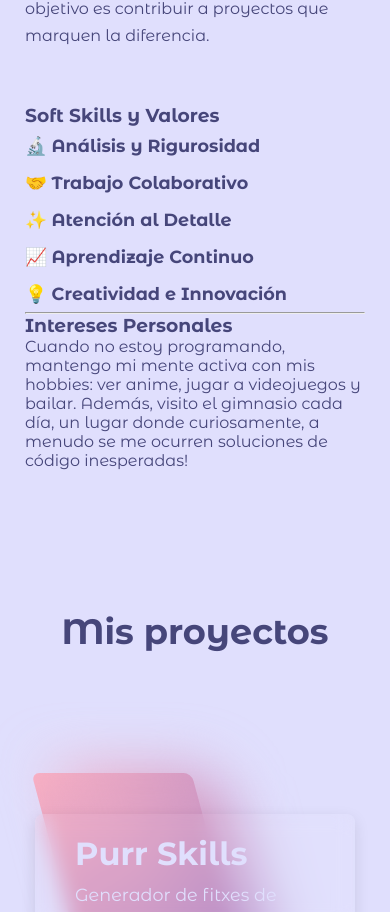
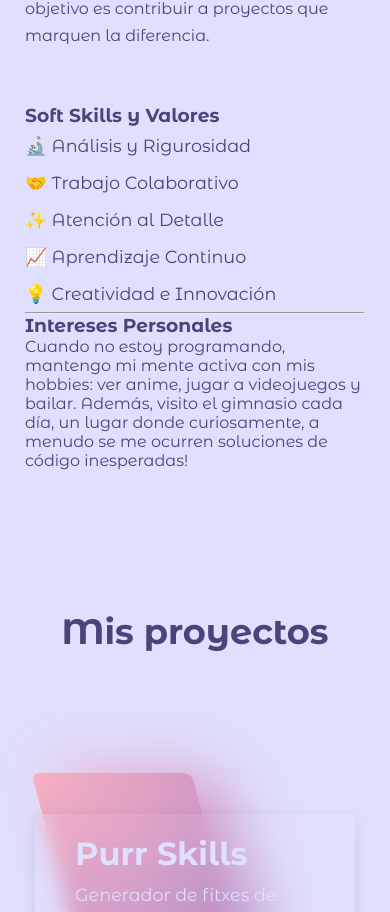
Before and after one commit to mee96/portfolio, a React (Vite) app: page / in a window 390 px wide. Shown: the part 1517-2429 px from the top of the page. Built offline with nearby package versions, Linux system fonts and the light colour scheme.

Commit message:
media queris marges

```diff
--- a/src/components/Home.jsx
+++ b/src/components/Home.jsx
@@ -6,17 +6,17 @@ import { Element, Link } from 'react-scroll';
 
 function Home() {
   return (
-    // Assegurem que l'Element "home" estigui present per a la navegació
+
     <Element name="home" className="home">
 
       <div className="home__presentation">
 
-        {/* 🚨 Utilitzem només un <h1> com a benvinguda per mantenir la jerarquia */}
+
         <h1 className="home__title">
             Hola! Benvinguts al meu portfoli 😊
         </h1>
 
-        {/* 🚨 EL TEU TEXT INTRODUCTORI ORIGINAL */}
+
         <p className="home__intro-text">
             Sóc Carmee, desenvolupadora full-stack amb una gran passió per la tecnologia i la creativitat. Aquest lloc és un espai on comparteixo els meus projectes i tot allò que em motiva a seguir aprenent i creixent en el món de la programació. El meu objectiu és mostrar-te el que sóc capaç de fer i, a través dels meus projectes, transmetre la innovació i el detall que em caracteritzen. Espero que gaudeixis explorant el meu treball!
         </p>
--- a/src/components/SobreMi.jsx
+++ b/src/components/SobreMi.jsx
@@ -30,11 +30,12 @@ function SobreMi() {
             <div className='sobre-mi__destacado'>
                 <h3>Soft Skills y Valores</h3>
                 <ul className='sobre-mi__skills-list'>
-                    <li>🔬 <strong className="highlight">Análisis y Rigurosidad</strong> </li>
-                    <li>🤝 <strong className="highlight">Trabajo Colaborativo</strong></li>
-                    <li>✨ <strong className="highlight">Atención al Detalle</strong></li>
-                    <li>📈 <strong className="highlight">Aprendizaje Continuo</strong></li>
-                    <li>💡 <strong className="highlight">Creatividad e Innovación</strong></li>
+                    <li>🔬 Análisis y Rigurosidad</li>
+                    <li>🤝 Trabajo Colaborativo</li>
+                    <li>✨ Atención al Detalle</li>
+                    <li>📈 Aprendizaje Continuo</li>
+                    <li>💡 Creatividad e Innovación</li>
+
                 </ul>
 
                 <hr/>
--- a/src/scss/Core/_reset.scss
+++ b/src/scss/Core/_reset.scss
@@ -18,7 +18,3 @@ button {
   align-items: center;
   justify-content: center;
 }
-
-body {
-    overflow-x: hidden;
-}
--- a/src/scss/layout/Header.scss
+++ b/src/scss/layout/Header.scss
@@ -1,4 +1,3 @@
-// src/scss/layout/Header.scss
 
 @use '../core/variables' as v;
 @use 'sass:color';
@@ -16,6 +15,7 @@
     top: 0;
     transition: background-color 0.3s, box-shadow 0.3s;
     box-shadow: 0 2px 5px rgba(0, 0, 0, 0.05);
+
 
     /* Estils d'Escriptori */
     &__name-link {
```
